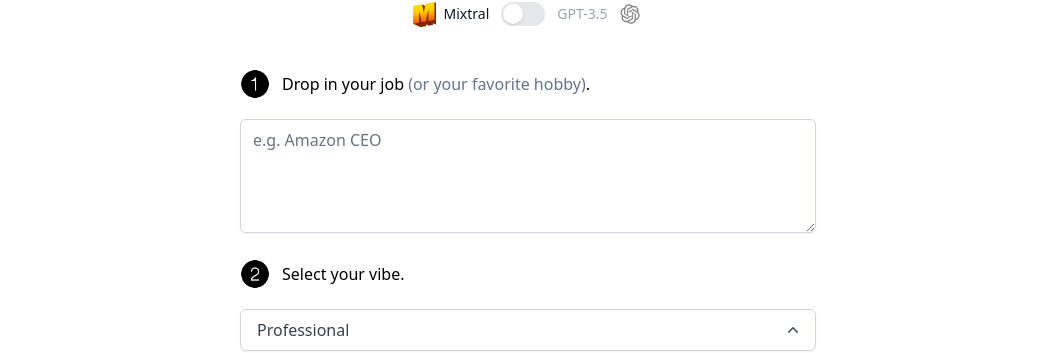
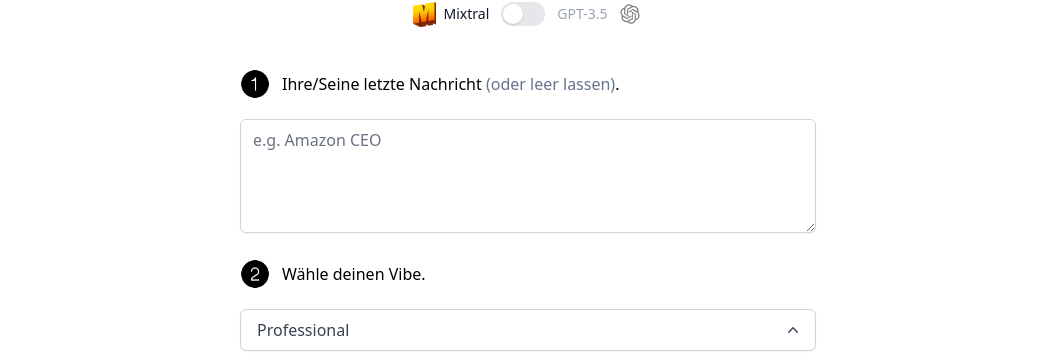
Before and after one commit to p100x/ai_wingman, a Next.js app: page / in a window 1280 px wide. Shown: the part 375-728 px from the top of the page, without its empty margins (112-1167 px from the left). Built offline with nearby package versions, Linux system fonts and the light colour scheme.

Commit message:
Update index.tsx

```diff
--- a/pages/index.tsx
+++ b/pages/index.tsx
@@ -134,8 +134,8 @@ const Home: NextPage = () => {
               className="mb-5 sm:mb-0"
             />
             <p className="text-left font-medium">
-              Drop in your job{' '}
-              <span className="text-slate-500">(or your favorite hobby)</span>.
+              Ihre/Seine letzte Nachricht{' '}
+              <span className="text-slate-500">(oder leer lassen)</span>.
             </p>
           </div>
           <textarea
@@ -147,7 +147,7 @@ const Home: NextPage = () => {
           />
           <div className="flex mb-5 items-center space-x-3">
             <Image src="/2-black.png" width={30} height={30} alt="1 icon" />
-            <p className="text-left font-medium">Select your vibe.</p>
+            <p className="text-left font-medium">Wähle deinen Vibe.</p>
           </div>
           <div className="block">
             <DropDown vibe={vibe} setVibe={(newVibe) => setVibe(newVibe)} />
```
